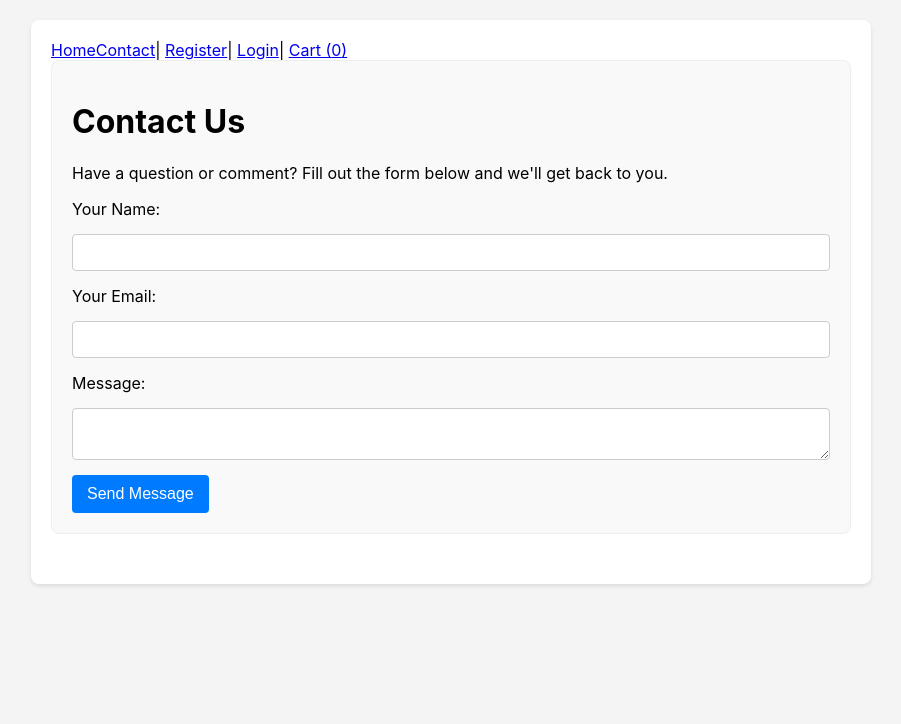
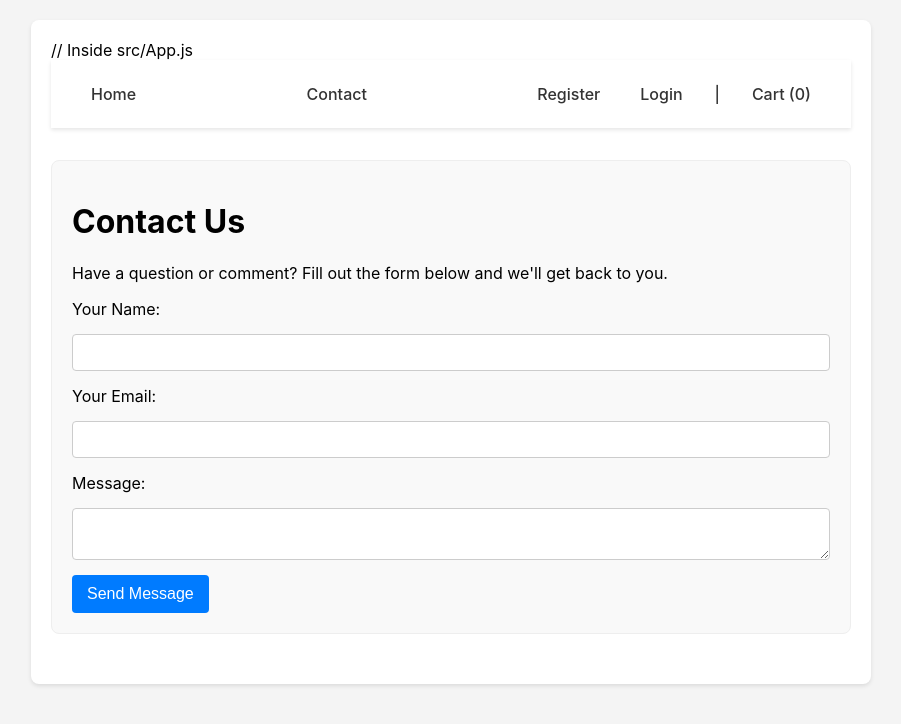
Before and after one commit to Baraww/ebook-store-frontend, a React (Create React App) app: page /contact in a window 1280 px wide. Shown: the top 724 px of the page, without its empty margins (189-1090 px from the left). Built offline with nearby package versions, Linux system fonts and the light colour scheme.

Commit message:
Improve nav and fix contact form

```diff
--- a/src/App.css
+++ b/src/App.css
@@ -58,3 +58,31 @@ body {
     grid-template-columns: 1fr;
   }
 }
+
+/* Add these styles to src/App.css */
+nav {
+  background-color: #fff;
+  padding: 1rem 2rem;
+  box-shadow: 0 2px 4px rgba(0,0,0,0.1);
+  display: flex;
+  justify-content: space-between;
+  align-items: center;
+  margin-bottom: 2rem;
+}
+
+nav a {
+  text-decoration: none;
+  color: #333;
+  font-weight: 500;
+  padding: 0.5rem;
+}
+
+nav a:hover {
+  color: #007bff;
+}
+
+.nav-right {
+  display: flex;
+  align-items: center;
+  gap: 1.5rem; /* This creates space between the items */
+}
--- a/src/App.js
+++ b/src/App.js
@@ -11,6 +11,7 @@ import { useAuth } from './context/AuthContext';
 import { useCart } from './context/CartContext';
 import './App.css';
 import ContactPage from './pages/ContactPage'; // 1. Import ContactPage
+import ThankYouPage from './pages/ThankYouPage';
 
 
 
@@ -37,18 +38,21 @@ function App() {
   return (
     <BrowserRouter>
       <div className="App">
+        // Inside src/App.js
 <nav>
   <Link to="/">Home</Link>
   <Link to="/contact">Contact</Link>
+  <div className="nav-right">
     {token ? (
       <button onClick={handleLogout} className="nav-link-button">Logout</button>
     ) : (
       <>
-              | <Link to="/register">Register</Link>
-              | <Link to="/login">Login</Link>
+        <Link to="/register">Register</Link>
+        <Link to="/login">Login</Link>
       </>
     )}
     <CartLink />
+  </div>
 </nav>
         <main>
           <Routes>
@@ -59,6 +63,7 @@ function App() {
             <Route path="/book/:id" element={<BookDetailPage />} />
             <Route path="/cart" element={<CartPage />} />
             <Route path="/contact" element={<ContactPage />} />
+            <Route path="/thank-you" element={<ThankYouPage />}/>
           </Routes>
         </main>
       </div>
--- a/src/pages/ContactPage.js
+++ b/src/pages/ContactPage.js
@@ -10,7 +10,7 @@ const ContactPage = () => {
       <p>Have a question or comment? Fill out the form below and we'll get back to you.</p>
 
       {/* This is the Netlify Form */}
-      <form name="contact" method="POST" data-netlify="true">
+      <form name="contact" method="POST" data-netlify="true" action="/thank-you">
         {/* This hidden input is required by Netlify */}
         <input type="hidden" name="form-name" value="contact" />
 
--- /dev/null
+++ b/src/pages/ThankYouPage.js
@@ -0,0 +1,15 @@
+// src/pages/ThankYouPage.js
+import React from 'react';
+import { Link } from 'react-router-dom';
+
+const ThankYouPage = () => {
+  return (
+    <div style={{ textAlign: 'center', marginTop: '50px' }}>
+      <h1>Thank You!</h1>
+      <p>Your message has been sent successfully.</p>
+      <Link to="/">Return to Homepage</Link>
+    </div>
+  );
+};
+
+export default ThankYouPage;
```
Lines whose indentation alone changed are shown as unchanged.
